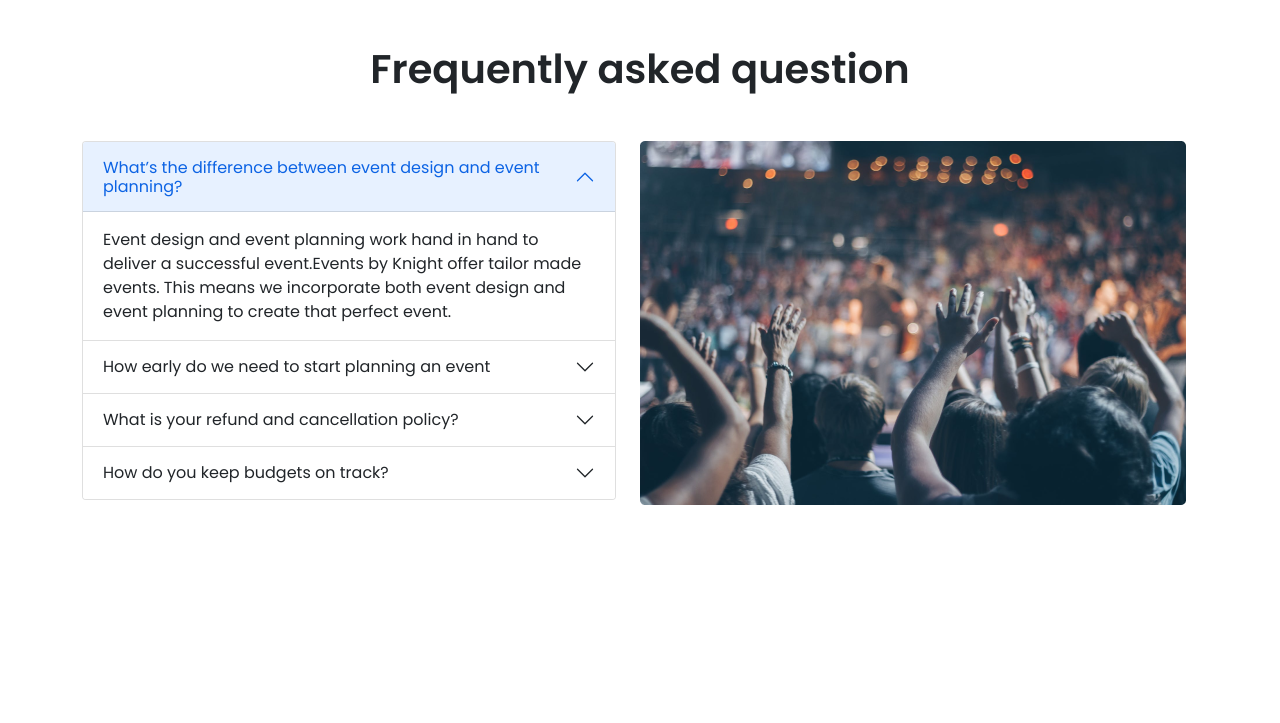
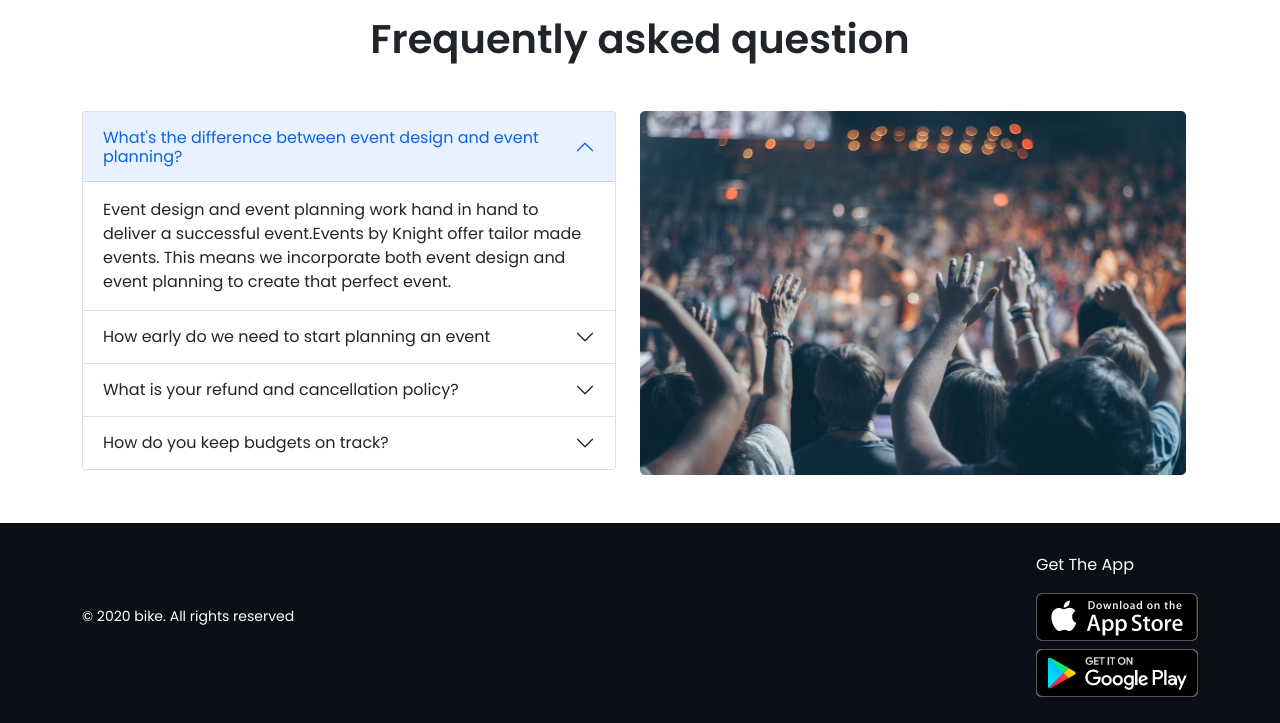
Before and after one commit to Rishat05/convention-center, a plain HTML site: page index.html in a window 1280 px wide. Shown: the part 1270-1993 px from the top of the page. Before the commit the page ends 1823 px from the top, so only its background shows below. Drawn offline with nearby package versions, Linux system fonts and the light colour scheme.

Commit message:
footer done

```diff
--- a/css/style.css
+++ b/css/style.css
@@ -5,6 +5,14 @@
  }
  header{
    background-color: #E5E5E5;
+ }
+ .my-toast{
+
+    font-size: 22px;
+    border-left:10px solid blue;
+ }
+ .my-toast-icon{
+  margin: 0px 4px 8px 4px;
  }
 
  .highlight-card{
@@ -16,7 +24,6 @@
     margin-right: 15px;
 
  }
-
 
  .filled-icon{
     height:22px;
@@ -52,6 +59,18 @@
    width: 100%;
    margin-top: 15px;
  }
+
+ .footer{
+    background-color: #0B0D17;
+    height: 200px;
+    color: white;
+    padding: 15px;
+    width: 100%;
+ }
+ .app{
+    height: 150px;
+ }
+
  @media (max-width:900px){
     .my-slide img{
        height:500px;
@@ -59,9 +78,16 @@
     .my-margin{
        margin-top: 50px;
     }
+
  }
  @media (max-width:990px){
    .highlight-card{
       margin-top: 100px;
    }
 }
+@media (max-width:700px){
+   .package-title{
+      margin-bottom: 10px;
+      margin-top: 40px;
+   }
+}
--- a/index.html
+++ b/index.html
@@ -106,9 +106,10 @@
                 </button>
             </div>
         </section>
+
         <!-- packages section  -->
         <section class="container my-5">
-            <h1 class="text-center fw-bold" style="margin-top: 80px; margin-bottom: 150px;">Our Package</h1>
+            <h1 class="text-center fw-bold package-title" style="margin-bottom: 150px; margin-top:50px">Our Package</h1>
             <div class="row row-cols-1 row-cols-xl-4 row-cols-lg-3  row-cols-md-2 g-3 ">
 
                 <div class="col">
@@ -193,6 +194,7 @@
                 </div>
             </div>
         </section>
+
         <!-- frequently question ask  -->
         <section class="container my-5">
             <h1 class="text-center fw-bold my-5">Frequently asked question</h1>
@@ -204,7 +206,7 @@
                                 <button class="accordion-button" type="button" data-bs-toggle="collapse"
                                     data-bs-target="#panelsStayOpen-collapseOne" aria-expanded="true"
                                     aria-controls="panelsStayOpen-collapseOne">
-                                    What’s the difference between event design and
+                                    What's the difference between event design and
                                     event planning?
                                 </button>
                             </h2>
@@ -281,7 +283,7 @@
                     </div>
                 </div>
                 <div class="col">
-                    <div class=" my-margin">
+                    <div class=" my-margin w-100">
                         <img src="images/question/people.png" alt="">
                     </div>
                 </div>
@@ -290,6 +292,24 @@
     </main>
 
 
+    <footer>
+        <div class="footer">
+            <div class="d-flex justify-content-between align-items-center container">
+                <small>© 2020 bike. All rights reserved</small>
+                <div class="d-flex flex-column justify-content-center app mt-2 ">
+                    <p class="pt-2">Get The App</p>
+                    <a href="https://apps.apple.com/us/app/youtube-watch-listen-stream/id544007664" target="_blank">
+                        <img src="images/app-store.png" alt=""></a>
+                    <a href="https://play.google.com/store/apps/details?id=com.google.android.youtube"
+                        target="_blank"><img class="mt-2" src="images/google-play.png" alt=""></a>
+
+
+
+                </div>
+            </div>
+        </div>
+
+    </footer>
 
     <!-- bootstrap js  -->
     <script src="https://cdn.jsdelivr.net/npm/bootstrap@5.1.3/dist/js/bootstrap.bundle.min.js"
```
Also changed, not shown: images/app-store.png (added), images/google-play.png (added), images/icons/Vector.svg (added), images/icons/arrow-forward 1.svg (added), images/icons/ctor.svg (added), images/icons/menu-2 1.svg (added), images/icons/watermark.svg (added).
